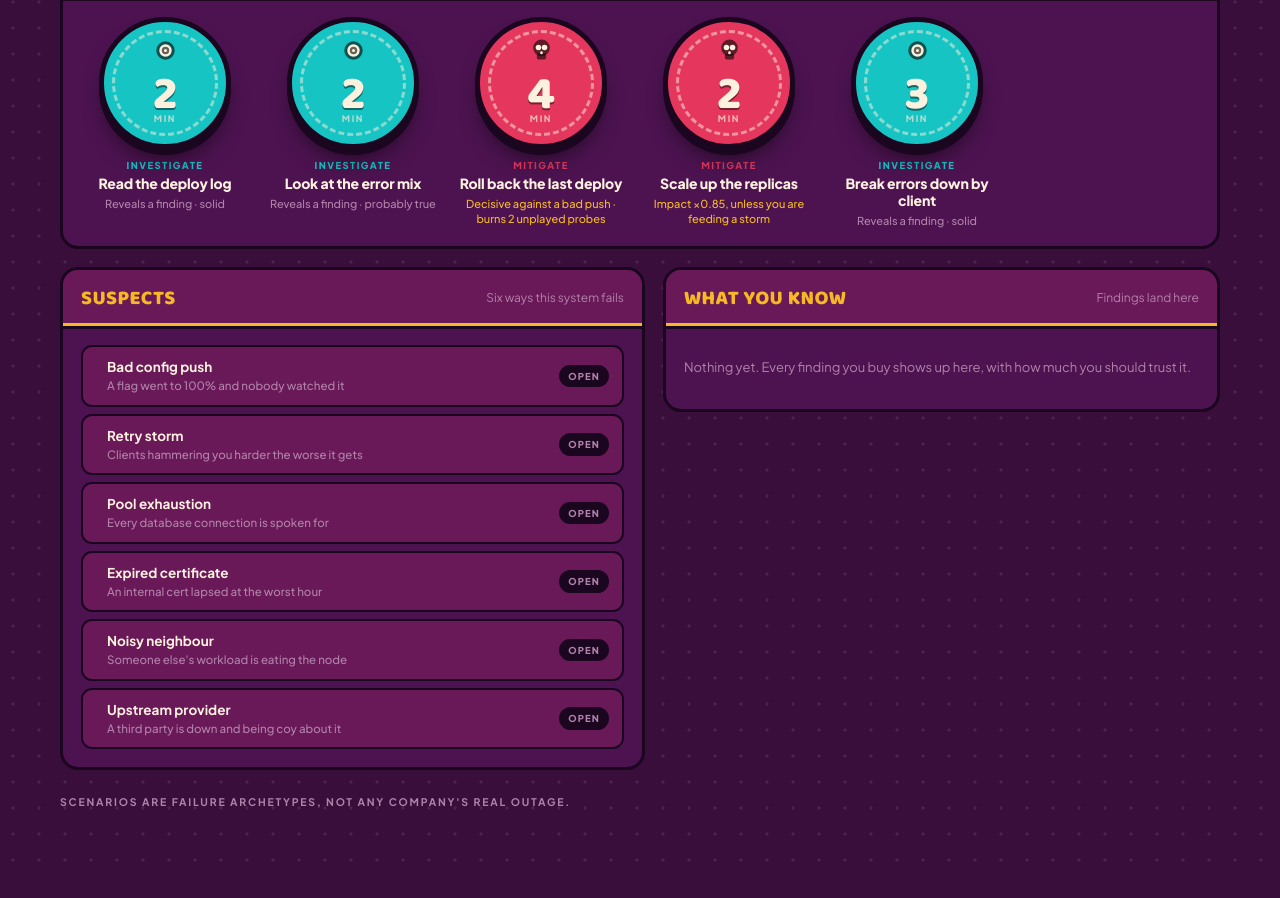
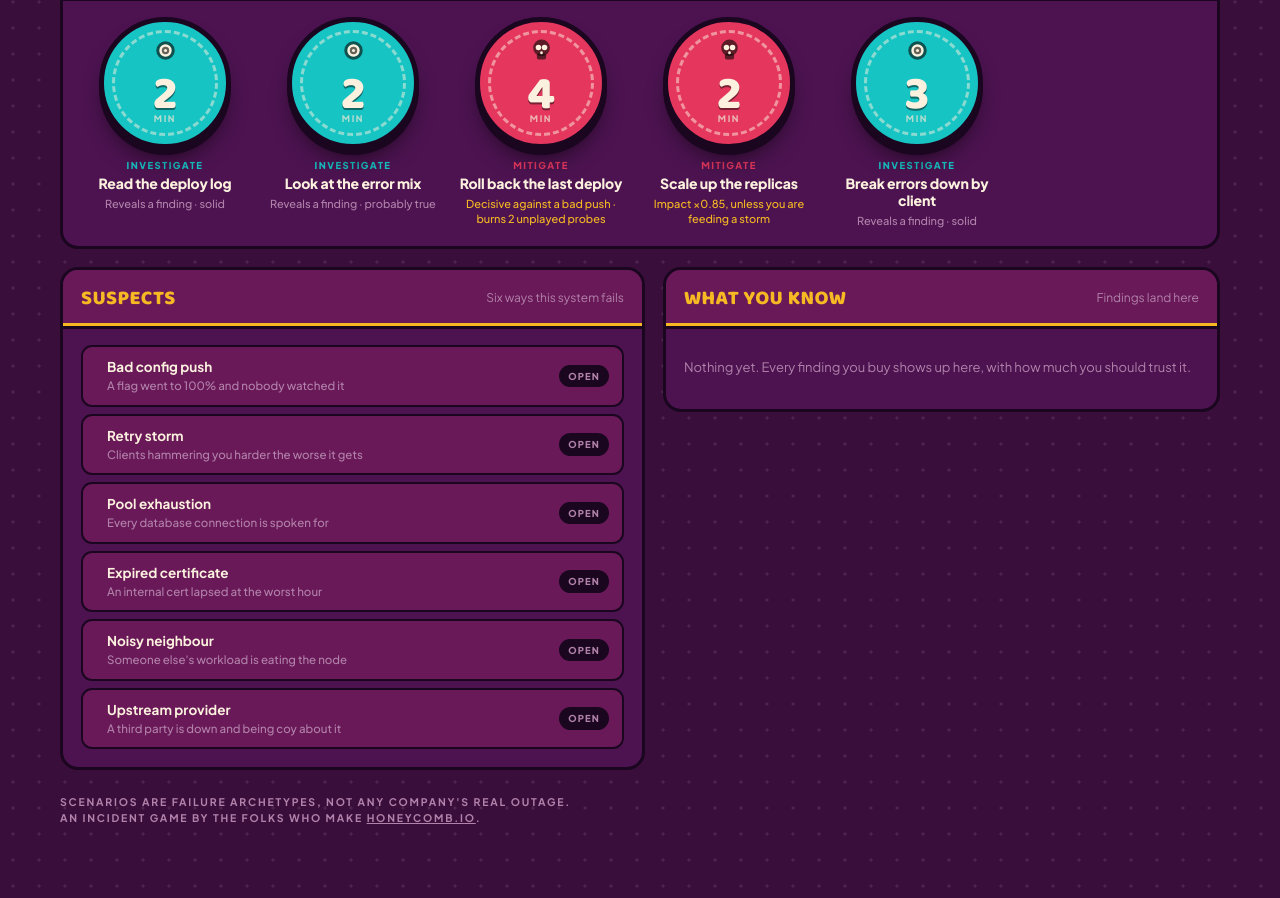
Before and after one commit to honeycombio/blast-radius, a website: page public/index.html in a window 1280 px wide. Shown: the part 531-1429 px from the top of the page. Drawn offline with Linux system fonts and the light colour scheme; no server answers.

Commit message:
Add Honeycomb attribution to footer

```diff
--- a/public/index.html
+++ b/public/index.html
@@ -448,7 +448,8 @@ input.handle::placeholder { color: var(--bone-3); }
   </section>
 
   <footer class="eyebrow" style="padding-top:6px">
-    Scenarios are failure archetypes, not any company's real outage.
+    Scenarios are failure archetypes, not any company's real outage.<br>
+    An incident game by the folks who make <a href="https://www.honeycomb.io" style="color:inherit">Honeycomb.io</a>.
   </footer>
 
 </div>
```
